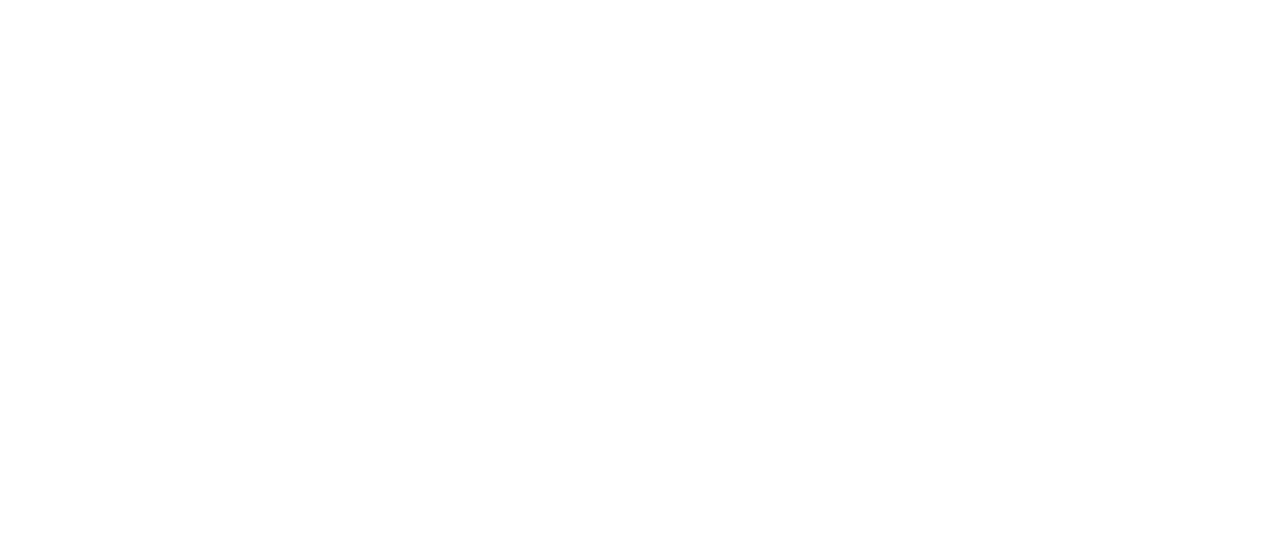
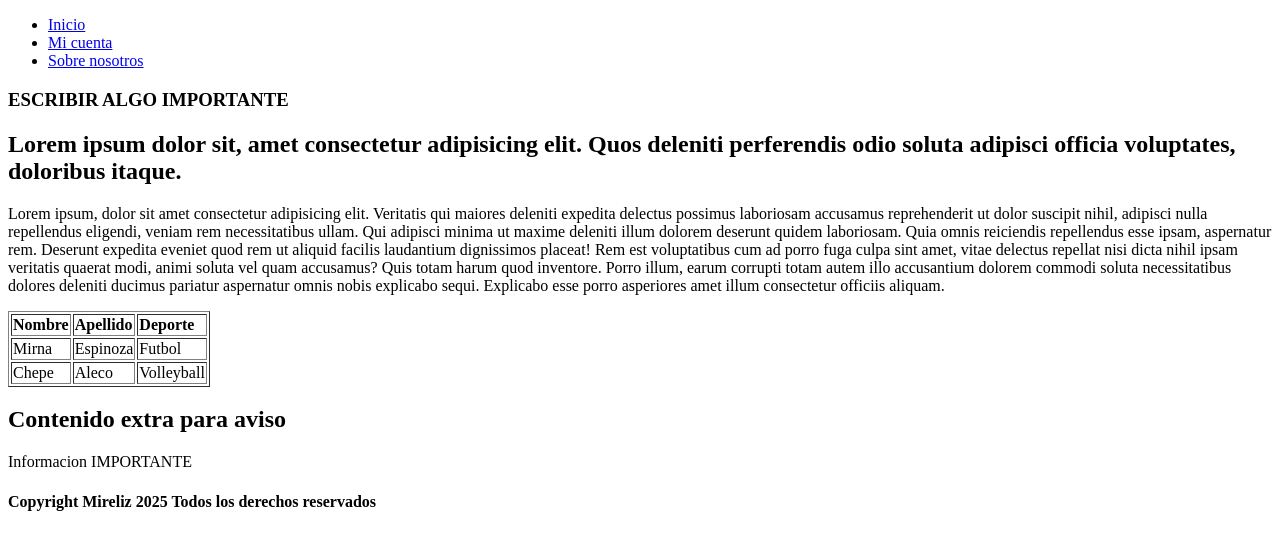
Before and after one commit to mireliz4/Pagina-ferreteria, a plain HTML site: page paginas/index.html in a window 1280 px wide. Drawn offline with Linux system fonts and the light colour scheme.

Commit message:
estructura

```diff
--- a/paginas/index.html
+++ b/paginas/index.html
@@ -6,6 +6,55 @@
     <title>HTML Semantico</title>
 </head>
 <body>
+    <header>
+        <nav>
+            <ul>
+                <li><a href="index.html">Inicio</a></li>
+                <li><a href="micuenta.html">Mi cuenta</a></li>
+                <li><a href="nosotros.html">Sobre nosotros</a></li>
+            </ul>
+        </nav>
+    </header>
+    <article>
+        <section>
+            <h1>ESCRIBIR ALGO IMPORTANTE</h1>
 
+            <h2>Lorem ipsum dolor sit, amet consectetur adipisicing elit.
+            Quos deleniti perferendis odio soluta adipisci officia voluptates, doloribus itaque.</h2>
+
+            <p>Lorem ipsum, dolor sit amet consectetur adipisicing elit. Veritatis qui maiores deleniti expedita delectus possimus laboriosam accusamus reprehenderit ut dolor suscipit nihil, adipisci nulla repellendus eligendi, veniam rem necessitatibus ullam.
+            Qui adipisci minima ut maxime deleniti illum dolorem deserunt quidem laboriosam. Quia omnis reiciendis repellendus esse ipsam, aspernatur rem. Deserunt expedita eveniet quod rem ut aliquid facilis laudantium dignissimos placeat!
+            Rem est voluptatibus cum ad porro fuga culpa sint amet, vitae delectus repellat nisi dicta nihil ipsam veritatis quaerat modi, animi soluta vel quam accusamus? Quis totam harum quod inventore.
+            Porro illum, earum corrupti totam autem illo accusantium dolorem commodi soluta necessitatibus dolores deleniti ducimus pariatur aspernatur omnis nobis explicabo sequi. Explicabo esse porro asperiores amet illum consectetur officiis aliquam.</p>
+        <table border="1px" >
+            <tr>
+                <td><b>Nombre</b></td>
+                <td><b>Apellido</b></td>
+                <td><b>Deporte</b></td>
+            </tr>
+
+            <tr>
+                <td>Mirna</td>
+                <td>Espinoza</td>
+                <td>Futbol</td>
+            </tr>
+            <tr>
+                <td>Chepe</td>
+                <td>Aleco</td>
+                <td>Volleyball</td>
+            </tr>
+        </table>
+
+
+        </section>
+
+        <aside>
+           <h2>Contenido extra para aviso</h2>
+           <p>Informacion IMPORTANTE</p>
+        </aside>
+        <footer>
+            <h4>Copyright Mireliz 2025 Todos los derechos reservados</h4>
+        </footer>
+    </article>
 </body>
 </html>
```
Also changed, not shown: paginas/micuenta.html (added, +19 -0 lines), paginas/nosotros.html (added, +19 -0 lines).
